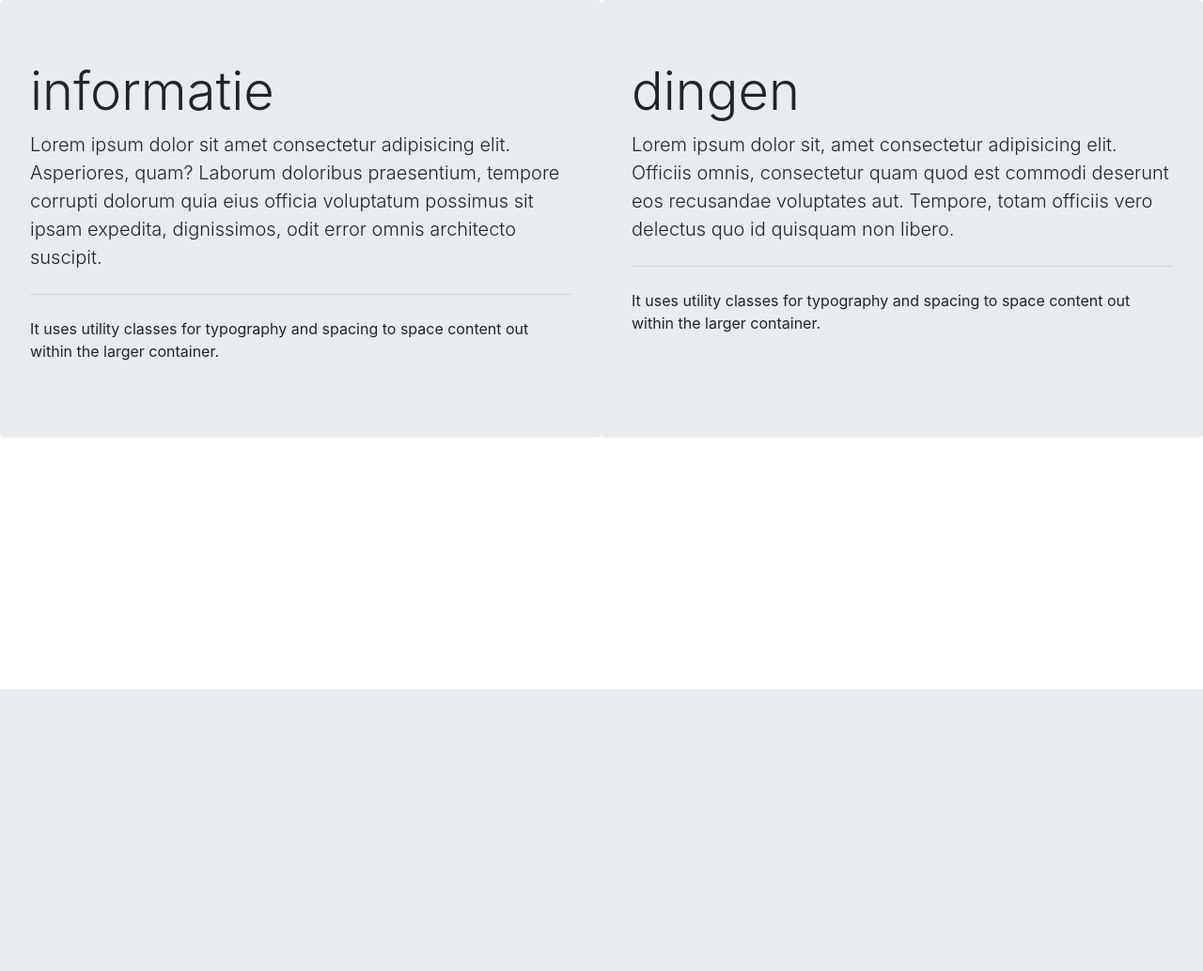
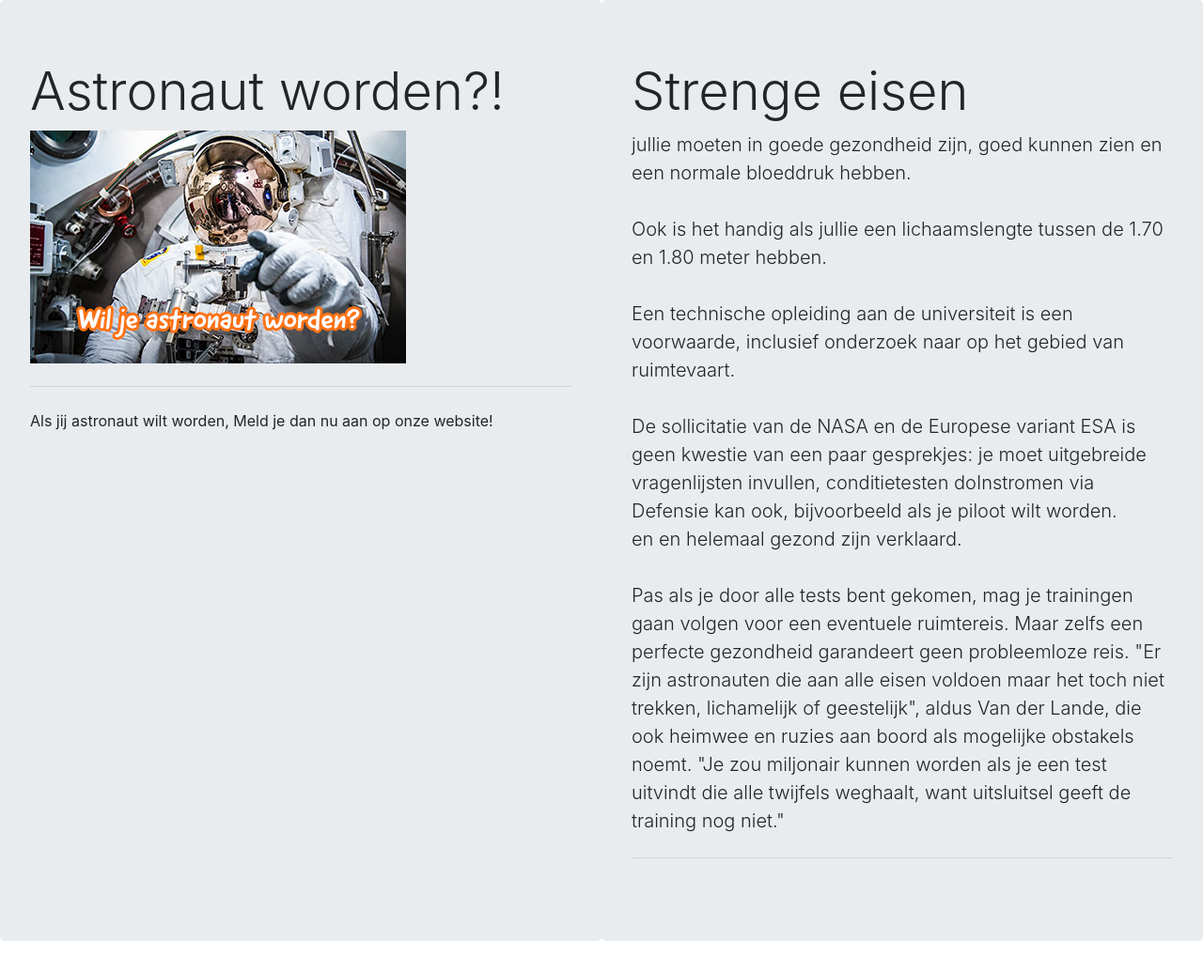
Before and after one commit to AronVLD/Pro-2, a PHP site: page /opleiding.php in a window 1280 px wide. Shown: the part 66-1100 px from the top of the page at 94% size. Before the commit the page ends 800 px from the top, so only its background shows below. Run offline with PHP 8.4, Linux system fonts and the light colour scheme.

Commit message:
added some things to opleidingen

```diff
--- a/opleiding.php
+++ b/opleiding.php
@@ -20,15 +20,30 @@
   <div class="container-fluid">
   <div class="row">
   <div class="jumbotron col-6">
-  <h1 class="display-4">informatie</h1>
-  <p class="lead">Lorem ipsum dolor sit amet consectetur adipisicing elit. Asperiores, quam? Laborum doloribus praesentium, tempore corrupti dolorum quia eius officia voluptatum possimus sit ipsam expedita, dignissimos, odit error omnis architecto suscipit.</p>
+  <h1 class="display-4">Astronaut worden?!</h1>
+  <p class="lead">
+  <img src="img\Become_an_astronaut_-_NL.jpg" alt="Meld je aan bij "aanmelden" in de navbar!">
+  </p>
   <hr class="my-4">
-  <p>It uses utility classes for typography and spacing to space content out within the larger container.</p></div>
+  <p>Als jij astronaut wilt worden, Meld je dan nu aan op onze website!</p></div>
   <div class="jumbotron col-6">
-  <h1 class="display-4">dingen</h1>
-  <p class="lead">Lorem ipsum dolor sit, amet consectetur adipisicing elit. Officiis omnis, consectetur quam quod est commodi deserunt eos recusandae voluptates aut. Tempore, totam officiis vero delectus quo id quisquam non libero.</p>
+  <h1 class="display-4">Strenge eisen</h1>
+  <p class="lead">
+
+jullie moeten in goede gezondheid zijn, goed kunnen zien en een normale bloeddruk hebben.<br>
+<br>
+Ook is het handig als jullie een lichaamslengte tussen de 1.70 en 1.80 meter hebben.<br>
+<br>
+Een technische opleiding aan de universiteit is een voorwaarde, inclusief onderzoek naar op het gebied van ruimtevaart.<br>
+<br>
+De sollicitatie van de NASA en de Europese variant ESA is geen kwestie van een paar gesprekjes: je moet uitgebreide vragenlijsten invullen, conditietesten doInstromen via Defensie kan ook, bijvoorbeeld als je piloot wilt worden.<br>
+en en helemaal gezond zijn verklaard.<br>
+<br>
+Pas als je door alle tests bent gekomen, mag je trainingen gaan volgen voor een eventuele ruimtereis. Maar zelfs een perfecte gezondheid garandeert geen probleemloze reis. "Er zijn astronauten die aan alle eisen voldoen maar het toch niet trekken, lichamelijk of geestelijk", aldus Van der Lande, die ook heimwee en ruzies aan boord als mogelijke obstakels noemt. "Je zou miljonair kunnen worden als je een test uitvindt die alle twijfels weghaalt, want uitsluitsel geeft de training nog niet."
+</p>
   <hr class="my-4">
-  <p>It uses utility classes for typography and spacing to space content out within the larger container.</p></div>
+  </div>
+
 
 </div>
 </div>
```
Also changed, not shown: img/Become_an_astronaut_-_NL.jpg (added).
